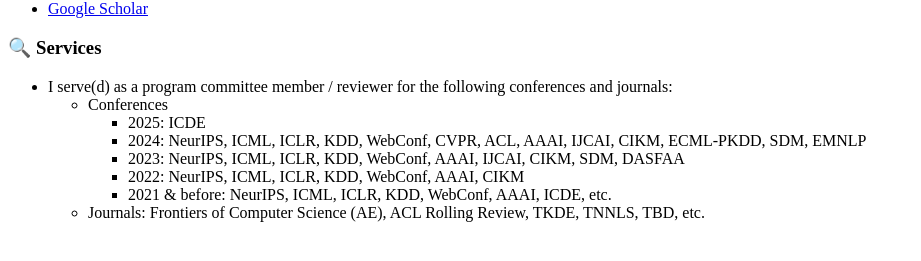
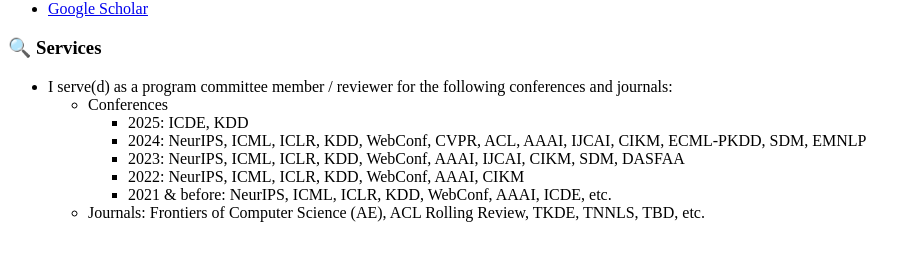
Before and after one commit to lixiang3776/lixiang3776.github.io, a Jekyll site: the page built from _pages/includes/services.md, in a window 1280 px wide. Shown: the part 383-644 px from the top of the page, without its empty margins (0-921 px from the left). Built offline with Jekyll 4.4.1, drawn with Linux system fonts in a browser that asks for light colours; our own code applies the rules of GitHub Pages for plain Markdown files.

Commit message:
Update services.md

```diff
--- a/_pages/includes/services.md
+++ b/_pages/includes/services.md
@@ -1,7 +1,7 @@
 # 🔍 Services
 - I serve(d) as a program committee member / reviewer for the following conferences and journals:
   - Conferences
-    - 2025: ICDE
+    - 2025: ICDE, KDD
     - 2024: NeurIPS, ICML, ICLR, KDD, WebConf, CVPR, ACL, AAAI, IJCAI, CIKM, ECML-PKDD, SDM, EMNLP
     - 2023: NeurIPS, ICML, ICLR, KDD, WebConf, AAAI, IJCAI, CIKM, SDM, DASFAA
     - 2022: NeurIPS, ICML, ICLR, KDD, WebConf, AAAI, CIKM
```
